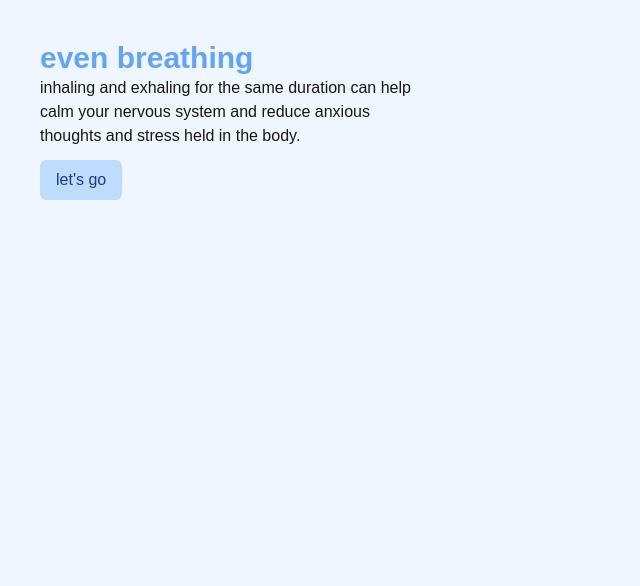
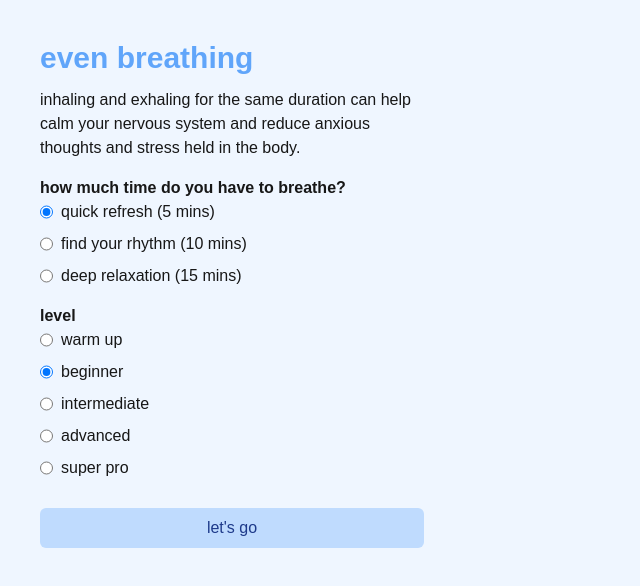
Before and after one commit to lmac-1/breathe, a Next.js app: page /even in a window 1280 px wide. Shown: the top 586 px of the page, without its empty margins (0-640 px from the left). Built offline with nearby package versions, Linux system fonts and the light colour scheme.

Commit message:
adds config options

```diff
--- a/src/components/BoxBreathing/BoxBreathing.tsx
+++ b/src/components/BoxBreathing/BoxBreathing.tsx
@@ -2,8 +2,12 @@
 import { Button } from '../ui/Button';
 import { BreathingAnimation } from '../BreathingAnimation';
 import { useBreathing } from '@/hooks/useBreathing';
+import { ConfigRadio } from '../ConfigRadio';
+import { useState } from 'react';
 
 export const BoxBreathing = () => {
+  const [minutes, setMinutes] = useState(5);
+  const [lengthOfBreathPhase, setLengthOfBreathPhase] = useState(4);
   const {
     exerciseState,
     breathingPhaseDuration,
@@ -12,16 +16,38 @@ export const BoxBreathing = () => {
     elapsedSeconds,
   } = useBreathing({
     type: 'box',
-    minutes: 1,
+    minutes,
+    lengthOfBreathPhase,
   });
 
   if (exerciseState === 'idle') {
     return (
-      <div>
+      <div className="flex flex-col gap-y-4 mt-3">
         <p>
           inhale, hold your breath, exhale, and hold again, each for the same
           duration
         </p>
+        <ConfigRadio
+          label="how much time do you have to breathe?"
+          options={[
+            { label: 'quick refresh (5 mins)', value: 5 },
+            { label: 'find your rhythm (10 mins)', value: 10 },
+            { label: 'deep relaxation (15 mins)', value: 15 },
+          ]}
+          value={minutes}
+          setValue={setMinutes}
+        />
+        <ConfigRadio
+          label="level"
+          options={[
+            { label: 'standard', value: 4 },
+            { label: 'intermediate', value: 5 },
+            { label: 'advanced', value: 6 },
+            { label: 'super pro', value: 7 },
+          ]}
+          value={lengthOfBreathPhase}
+          setValue={setLengthOfBreathPhase}
+        />
         <Button className="mt-3" onClick={start}>
           go
         </Button>
--- a/src/components/BreathingAnimation/BreathingAnimation.tsx
+++ b/src/components/BreathingAnimation/BreathingAnimation.tsx
@@ -23,7 +23,8 @@ export const BreathingAnimation = ({
   return (
     <div
       className={cn(
-        'w-40 mt-4 h-40 rounded-full bg-blue-300 transition-transform'
+        'w-40 mt-4 h-40 rounded-full bg-blue-300 transition-transform',
+        breathingPhase === 'hold' && 'bg-[#A0AEBC]'
       )}
       style={{
         transform:
--- /dev/null
+++ b/src/components/ConfigRadio/ConfigRadio.tsx
@@ -0,0 +1,34 @@
+import { useId } from 'react';
+
+type Props = {
+  value: number | undefined;
+  setValue: (value: number) => void;
+  options: { label?: string; value: string | number }[];
+  label: string;
+};
+
+export const ConfigRadio = ({ value, setValue, options, label }: Props) => {
+  const name = useId();
+  return (
+    <fieldset className="flex flex-col gap-y-2">
+      <legend className="font-semibold">{label}</legend>
+      {options.map(({ value: optionValue, label }) => (
+        <div className="flex gap-2" key={optionValue}>
+          <input
+            type="radio"
+            name={name}
+            id={`${name}-${optionValue}`}
+            value={optionValue}
+            checked={value === optionValue}
+            onChange={(event) => {
+              setValue(parseInt(event.target.value));
+            }}
+          />
+          <label htmlFor={`${name}-${optionValue}`}>
+            {label || optionValue}
+          </label>
+        </div>
+      ))}
+    </fieldset>
+  );
+};
--- /dev/null
+++ b/src/components/ConfigRadio/index.ts
@@ -0,0 +1 @@
+export { ConfigRadio } from './ConfigRadio';
--- a/src/components/EvenBreathing/EvenBreathing.tsx
+++ b/src/components/EvenBreathing/EvenBreathing.tsx
@@ -3,23 +3,49 @@
 import { Button } from '@/components/ui/Button';
 import { BreathingAnimation } from '@/components/BreathingAnimation';
 import { useBreathing } from '@/hooks/useBreathing';
+import { useState } from 'react';
+import { ConfigRadio } from '../ConfigRadio';
 
 export const EvenBreathing = () => {
+  const [minutes, setMinutes] = useState(5);
+  const [lengthOfBreathPhase, setLengthOfBreathPhase] = useState(5);
   const {
     exerciseState,
     start,
     breathingPhase,
     breathingPhaseDuration,
     elapsedSeconds,
-  } = useBreathing({ type: 'even' });
+  } = useBreathing({ type: 'even', minutes, lengthOfBreathPhase });
 
   if (exerciseState === 'idle') {
     return (
-      <div>
+      <div className="flex flex-col gap-y-4 mt-3">
         <p>
           inhaling and exhaling for the same duration can help calm your nervous
           system and reduce anxious thoughts and stress held in the body.
         </p>
+        <ConfigRadio
+          label="how much time do you have to breathe?"
+          options={[
+            { label: 'quick refresh (5 mins)', value: 5 },
+            { label: 'find your rhythm (10 mins)', value: 10 },
+            { label: 'deep relaxation (15 mins)', value: 15 },
+          ]}
+          value={minutes}
+          setValue={setMinutes}
+        />
+        <ConfigRadio
+          label="level"
+          options={[
+            { label: 'warm up', value: 4 },
+            { label: 'beginner', value: 5 },
+            { label: 'intermediate', value: 6 },
+            { label: 'advanced', value: 7 },
+            { label: 'super pro', value: 8 },
+          ]}
+          value={lengthOfBreathPhase}
+          setValue={setLengthOfBreathPhase}
+        />
         <Button className="mt-3" onClick={start}>
           let&apos;s go
         </Button>
--- a/src/components/ResonantBreathing/ResonantBreathing.tsx
+++ b/src/components/ResonantBreathing/ResonantBreathing.tsx
@@ -2,23 +2,37 @@
 import { Button } from '../ui/Button';
 import { BreathingAnimation } from '../BreathingAnimation';
 import { useBreathing } from '@/hooks/useBreathing';
+import { ConfigRadio } from '../ConfigRadio';
+import { useState } from 'react';
 
 export function ResonantBreathing() {
+  const [minutes, setMinutes] = useState(1);
   const {
     exerciseState,
     start,
     elapsedSeconds,
     breathingPhase,
+    totalSeconds,
     breathingPhaseDuration,
-  } = useBreathing({ type: 'resonant' });
+  } = useBreathing({ type: 'resonant', minutes });
 
   if (exerciseState === 'idle')
     return (
-      <div>
+      <div className="flex flex-col gap-y-4 mt-3">
         <p>
           breathe at 5.5 breaths per minute to chill out, reset your mind, and
           find your focus.
         </p>
+        <ConfigRadio
+          label="pick your flow time"
+          options={[
+            { label: 'just a minute', value: 1 },
+            { label: 'quick reset (5 mins)', value: 5 },
+            { label: 'deep focus (10 mins)', value: 10 },
+          ]}
+          value={minutes}
+          setValue={setMinutes}
+        />
         <Button className="mt-3" onClick={start}>
           i&apos;m ready
         </Button>
@@ -28,6 +42,7 @@ export function ResonantBreathing() {
   if (exerciseState === 'finished') return 'finished! how do you feel?';
   return (
     <div className="mt-3">
+      <p>{totalSeconds}</p>
       <p className="text-gray-500 text-xs font-mono">{elapsedSeconds}</p>
       <h1 className="text-2xl font-semibold">{breathingPhase}</h1>
       <BreathingAnimation
```
Also changed, not shown: src/types.ts (+10 -5 lines).
